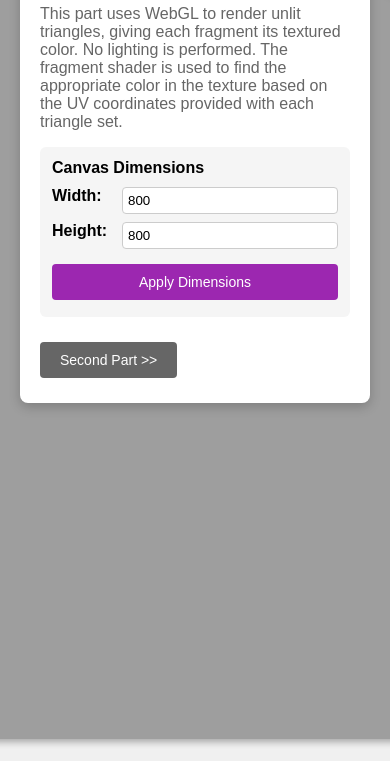
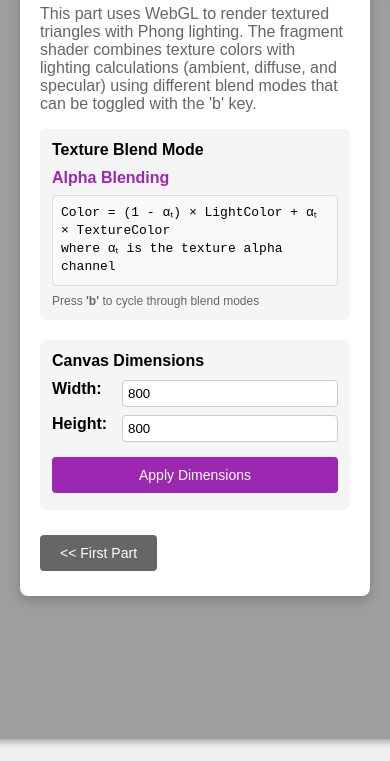
Before and after one commit to KoruptTinker/prog3_csc561, a plain HTML site: page second_part.html in a window 390 px wide. Shown: the part 83-844 px from the top of the page. Drawn offline with Linux system fonts and the light colour scheme; no server answers.

Commit message:
Update: Part 3

```diff
--- a/second_part.html
+++ b/second_part.html
@@ -2,7 +2,7 @@
 <html>
   <head>
     <meta charset="UTF-8">
-    <title>Prog 3: First Part</title>
+    <title>Prog 3: Second Part</title>
 
     <script type="text/javascript" src="gl-matrix-min.js"></script>
     <script type="text/javascript" src="second_part.js"></script>
@@ -88,6 +88,21 @@
       .navButton:hover {
         background-color: #555;
       }
+      .formula {
+        font-family: 'Courier New', monospace;
+        background-color: #f9f9f9;
+        padding: 8px;
+        border-radius: 4px;
+        margin: 8px 0;
+        font-size: 13px;
+        line-height: 1.4;
+        border: 1px solid #ddd;
+      }
+      .mode-name {
+        font-weight: bold;
+        color: #9C27B0;
+        margin-bottom: 8px;
+      }
     </style>
   </head>
 
@@ -95,8 +110,20 @@
     <button id="toggleControls" class="controls-visible" onclick="toggleControlPanel()">☰</button>
 
     <div id="controls">
-      <h2 style="margin-top: 0;">First Part</h2>
-      <p style="color: #666;">This part uses WebGL to render unlit triangles, giving each fragment its textured color. No lighting is performed. The fragment shader is used to find the appropriate color in the texture based on the UV coordinates provided with each triangle set.</p>
+      <h2 style="margin-top: 0;">Second Part</h2>
+      <p style="color: #666;">This part uses WebGL to render textured triangles with Phong lighting. The fragment shader combines texture colors with lighting calculations (ambient, diffuse, and specular) using different blend modes that can be toggled with the 'b' key.</p>
+
+      <div style="background-color: #f5f5f5; padding: 12px; border-radius: 6px; margin-bottom: 20px;">
+        <h3 style="margin-top: 0; margin-bottom: 10px; font-size: 16px;">Texture Blend Mode</h3>
+        <div class="mode-name" id="blendModeName">Alpha Blending</div>
+        <div class="formula" id="blendModeFormula">
+          Color = (1 - αₜ) × LightColor + αₜ × TextureColor<br>
+          where αₜ is the texture alpha channel
+        </div>
+        <p style="font-size: 12px; color: #666; margin-top: 8px; margin-bottom: 0;">
+          Press <strong>'b'</strong> to cycle through blend modes
+        </p>
+      </div>
 
       <div style="background-color: #f5f5f5; padding: 12px; border-radius: 6px; margin-bottom: 20px;">
         <h3 style="margin-top: 0; margin-bottom: 10px; font-size: 16px;">Canvas Dimensions</h3>
@@ -111,7 +138,7 @@
         <button onclick="updateCanvasDimensions()" style="background-color: #9C27B0; color: white; width: 100%;">Apply Dimensions</button>
       </div>
 
-      <button class="navButton" onclick="window.location.href='second_part.html'">Second Part &gt;&gt;</button>
+      <button class="navButton" onclick="window.location.href='index.html'">&lt;&lt; First Part</button>
     </div>
 
     <div id="canvasContainer">
--- a/second_part.js
+++ b/second_part.js
@@ -69,7 +69,7 @@ var textureArray = [];
 var textureUniform;
 
 var blendModeUniform;
-var blendMode = 1;
+var blendMode = 0;
 
 const Target = [0.5, 0.5, 0];
 const distanceFromScreen = 0.5;
@@ -309,9 +309,12 @@ function setupShaders() {
         vec4 textureColor = texture2D(uTexture, vUV);
         if(blendMode == 1) {
           gl_FragColor = vec4(textureColor.rgb * finalColor, textureColor.a);
-        } else {
+        } else if(blendMode == 2) {
           vec3 blendedColor = (1.0 - NL) * finalColor + NL * textureColor.rgb;
           gl_FragColor = vec4(blendedColor, textureColor.a * vColorAlpha);
+        } else {
+          gl_FragColor = (1.0 - textureColor.a) * vec4(finalColor, vColorAlpha) + textureColor.a * textureColor;
+          gl_FragColor.a = vColorAlpha;
         }
       }
   `;
@@ -448,11 +451,11 @@ function renderTriangles() {
   gl.vertexAttribPointer(vertexNAttrib, 1, gl.FLOAT, false, 0, 0);
   gl.bindBuffer(gl.ARRAY_BUFFER, colorAlphaBuffer);
   gl.vertexAttribPointer(vertexAlphaAttrib, 1, gl.FLOAT, false, 0, 0);
-      gl.bindBuffer(gl.ARRAY_BUFFER, vertexNormalBuffer);
-      gl.vertexAttribPointer(vertexNormalAttrib, 3, gl.FLOAT, false, 0, 0);
-      gl.bindBuffer(gl.ARRAY_BUFFER, uvBuffer);
-      gl.vertexAttribPointer(vertexUVAttrib, 2, gl.FLOAT, false, 0, 0);
-      viewMat = mat4.create();
+  gl.bindBuffer(gl.ARRAY_BUFFER, vertexNormalBuffer);
+  gl.vertexAttribPointer(vertexNormalAttrib, 3, gl.FLOAT, false, 0, 0);
+  gl.bindBuffer(gl.ARRAY_BUFFER, uvBuffer);
+  gl.vertexAttribPointer(vertexUVAttrib, 2, gl.FLOAT, false, 0, 0);
+  viewMat = mat4.create();
   mat4.lookAt(viewMat, Eye, Target, ViewUp);
   // Calculations for projectMat
   var canvas = document.getElementById("myWebGLCanvas");
@@ -519,6 +522,38 @@ function updateViewingCoordinatesDisplay() {
   if (currentViewUp) {
     currentViewUp.textContent =
       `X: ${ViewUp[0].toFixed(3)}, Y: ${ViewUp[1].toFixed(3)}, Z: ${ViewUp[2].toFixed(3)}`;
+  }
+}
+
+// Function to update the texture blend mode display
+function updateBlendModeDisplay() {
+  var blendModeName = document.getElementById("blendModeName");
+  var blendModeFormula = document.getElementById("blendModeFormula");
+
+  if (!blendModeName || !blendModeFormula) return;
+
+  switch(blendMode) {
+    case 0:
+      blendModeName.textContent = "Alpha Blending";
+      blendModeFormula.innerHTML =
+        "Color = (1 - αₜ) × LightColor + αₜ × TextureColor<br>" +
+        "where αₜ is the texture alpha channel";
+      break;
+    case 1:
+      blendModeName.textContent = "Multiply";
+      blendModeFormula.innerHTML =
+        "Color = TextureColor × LightColor<br>" +
+        "Component-wise multiplication of RGB channels";
+      break;
+    case 2:
+      blendModeName.textContent = "Fresnel-like Blending";
+      blendModeFormula.innerHTML =
+        "Color = (1 - N·L) × LightColor + (N·L) × TextureColor<br>" +
+        "where N·L is the dot product of normal and light vector";
+      break;
+    default:
+      blendModeName.textContent = "Unknown Mode";
+      blendModeFormula.textContent = "";
   }
 }
 
@@ -617,6 +652,9 @@ function main() {
   var dz = Target[2] - Eye[2];
   yawAngle = Math.atan2(dx, dz);
   pitchAngle = Math.atan2(dy, Math.sqrt(dx * dx + dz * dz));
+
+  // Initialize blend mode display
+  updateBlendModeDisplay();
 
   document.addEventListener('keydown', function (e) {
     switch (e.key) {
@@ -754,10 +792,12 @@ function main() {
         }
         break;
       case "b":
-        blendMode = 1 - blendMode;
+        blendMode = (blendMode + 1) % 3;
+        updateBlendModeDisplay();
         break;
       case "B":
-        blendMode = 1 - blendMode;
+        blendMode = (blendMode + 2) % 3;
+        updateBlendModeDisplay();
         break;
       case "Escape":
         Eye[0] = 0.5;
```
